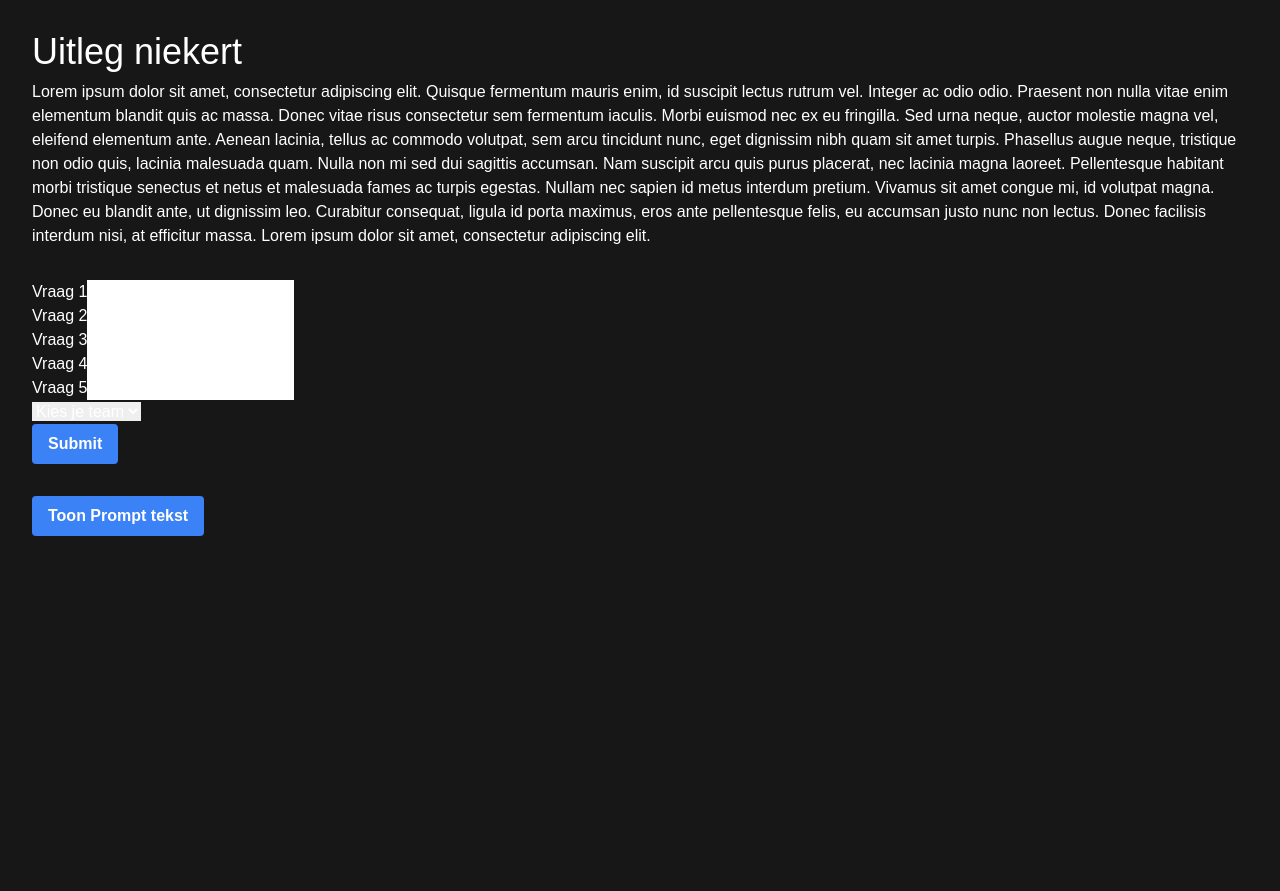
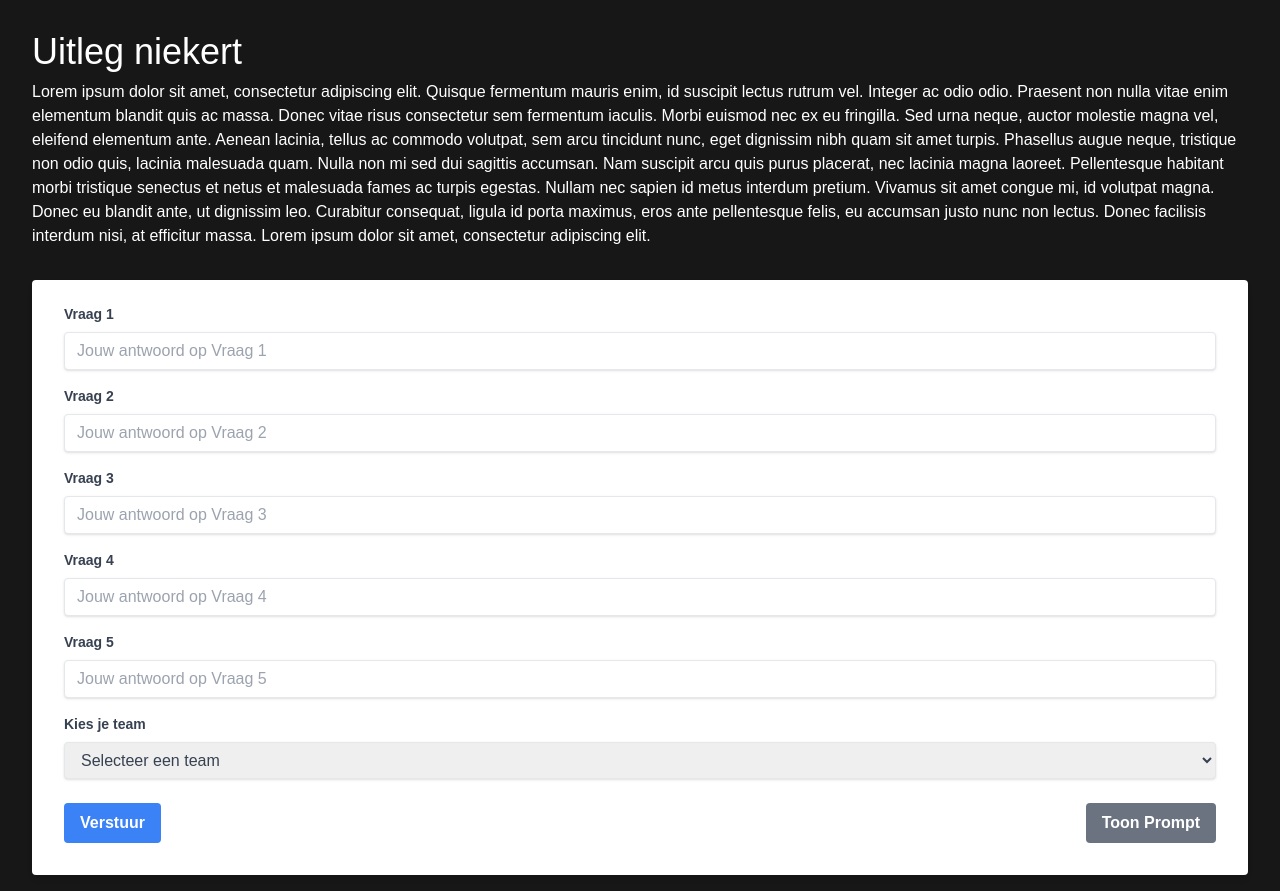
Before and after one commit to hpavenge/NiekPaneel, a Next.js app in the folder paneelniek/: page / in a window 1280 px wide. Before the commit the page ends 800 px from the top, so only its background shows below. Built offline with nearby package versions, Linux system fonts and the light colour scheme.

Commit message:
added some styling

```diff
--- a/paneelniek/app/page.tsx
+++ b/paneelniek/app/page.tsx
@@ -4,7 +4,7 @@ import React, {useState} from 'react';
 
 export default function Home() {
   const [selectedTeam, setSelectedTeam] = useState('');
-  const [showPromt, setShowPrompt] = useState(false);
+  const [showPrompt, setShowPrompt] = useState(false);
 
   type TeamName = 'Team1' | 'Team2' | 'Team3' | 'Team4' | 'Team5' | 'Team6' | 'Team7' | 'Team8' | 'Team9' | 'Team10' | 'Team11' | 'Team12';
 
@@ -29,7 +29,7 @@ export default function Home() {
   }
 
   function togglePrompt(){
-    setShowPrompt(!showPromt)
+    setShowPrompt(!showPrompt)
   }
 
 
@@ -41,48 +41,60 @@ export default function Home() {
 Nulla non mi sed dui sagittis accumsan. Nam suscipit arcu quis purus placerat, nec lacinia magna laoreet. Pellentesque habitant morbi tristique senectus et netus et malesuada fames ac turpis egestas. Nullam nec sapien id metus interdum pretium. Vivamus sit amet congue mi, id volutpat magna. Donec eu blandit ante, ut dignissim leo. Curabitur consequat, ligula id porta maximus, eros ante pellentesque felis, eu accumsan justo nunc non lectus. Donec facilisis interdum nisi, at efficitur massa. Lorem ipsum dolor sit amet, consectetur adipiscing elit.</p >
       </div >
 
-      <form>
-        <div>
-          <label>Vraag 1</label>
-          <input type="text" name="vraag1"></input>
-        </div>
-        <div>
-          <label>Vraag 2</label>
-          <input type="text" name="vraag2"></input>
-        </div>
-        <div>
-          <label>Vraag 3</label>
-          <input type="text" name="vraag3"></input>
-        </div>
-        <div>
-          <label>Vraag 4</label>
-          <input type="text" name="vraag4"></input>
-        </div>
-        <div>
-          <label>Vraag 5</label>
-          <input type="text" name="vraag5"></input>
-        </div>
-        <div>
-          <select id="team" name="teamname" value={selectedTeam} onChange={handleTeamChange}>
-            <option value="">Kies je team</option>
-            {Object.keys(teamprompts).map((team => (
-              <option key ={team} value={team}>{team}</option>
-            )))}
+            <form className="bg-white shadow-md rounded px-8 pt-6 pb-8 mb-4">
+        {['Vraag 1', 'Vraag 2', 'Vraag 3', 'Vraag 4', 'Vraag 5'].map((label, index) => (
+          <div key={index} className="mb-4">
+            <label className="block text-gray-700 text-sm font-bold mb-2" htmlFor={`vraag${index + 1}`}>
+              {label}
+            </label>
+            <input
+              className="shadow appearance-none border rounded w-full py-2 px-3 text-gray-700 leading-tight focus:outline-none focus:shadow-outline"
+              id={`vraag${index + 1}`}
+              type="text"
+              name={`vraag${index + 1}`}
+              placeholder={`Jouw antwoord op ${label}`}
+            />
+          </div>
+        ))}
+        <div className="mb-6">
+          <label className="block text-gray-700 text-sm font-bold mb-2" htmlFor="team">
+            Kies je team
+          </label>
+          <select
+            id="team"
+            name="teamname"
+            value={selectedTeam}
+            onChange={handleTeamChange}
+            className="shadow border rounded w-full py-2 px-3 text-gray-700 leading-tight focus:outline-none focus:shadow-outline"
+          >
+            <option value="">Selecteer een team</option>
+            {(Object.keys(teamprompts) as TeamName[]).map((team) => (
+              <option key={team} value={team}>{team}</option>
+            ))}
           </select>
         </div>
-        <input className="bg-blue-500 hover:bg-blue-700 text-white font-bold py-2 px-4 rounded" type="submit"/>
+        <div className="flex items-center justify-between">
+          <input
+            className="bg-blue-500 hover:bg-blue-700 text-white font-bold py-2 px-4 rounded focus:outline-none focus:shadow-outline"
+            type="submit"
+            value="Verstuur"
+          />
+          <button
+            className="bg-gray-500 hover:bg-gray-700 text-white font-bold py-2 px-4 rounded focus:outline-none focus:shadow-outline"
+            type="button"
+            onClick={togglePrompt}
+          >
+            {showPrompt ? 'Verberg Prompt' : 'Toon Prompt'}
+          </button>
+        </div>
       </form>
-      <div className="flex">
-        <button className="bg-blue-500 hover:bg-blue-700 text-white font-bold py-2 px-4 rounded" onClick={togglePrompt}>
-          {showPromt ? 'Verberg Prompt tekst' : 'Toon Prompt tekst'}
-        </button>
-      </div>
 
-      {showPromt && selectedTeam && (
-          <span className="mt-4 p-4 bg-gray-100 rounded">
-          {teamprompts[selectedTeam as TeamName]}
-        </span>
-        )}
+      {showPrompt && selectedTeam && (
+        <div className="bg-blue-100 border-l-4 border-blue-500 text-blue-700 p-4 mb-4" role="alert">
+          <p className="font-bold">Prompt voor {selectedTeam}</p>
+          <p>{teamprompts[selectedTeam as TeamName]}</p>
+        </div>
+      )}
 
     </section >
   );
```
